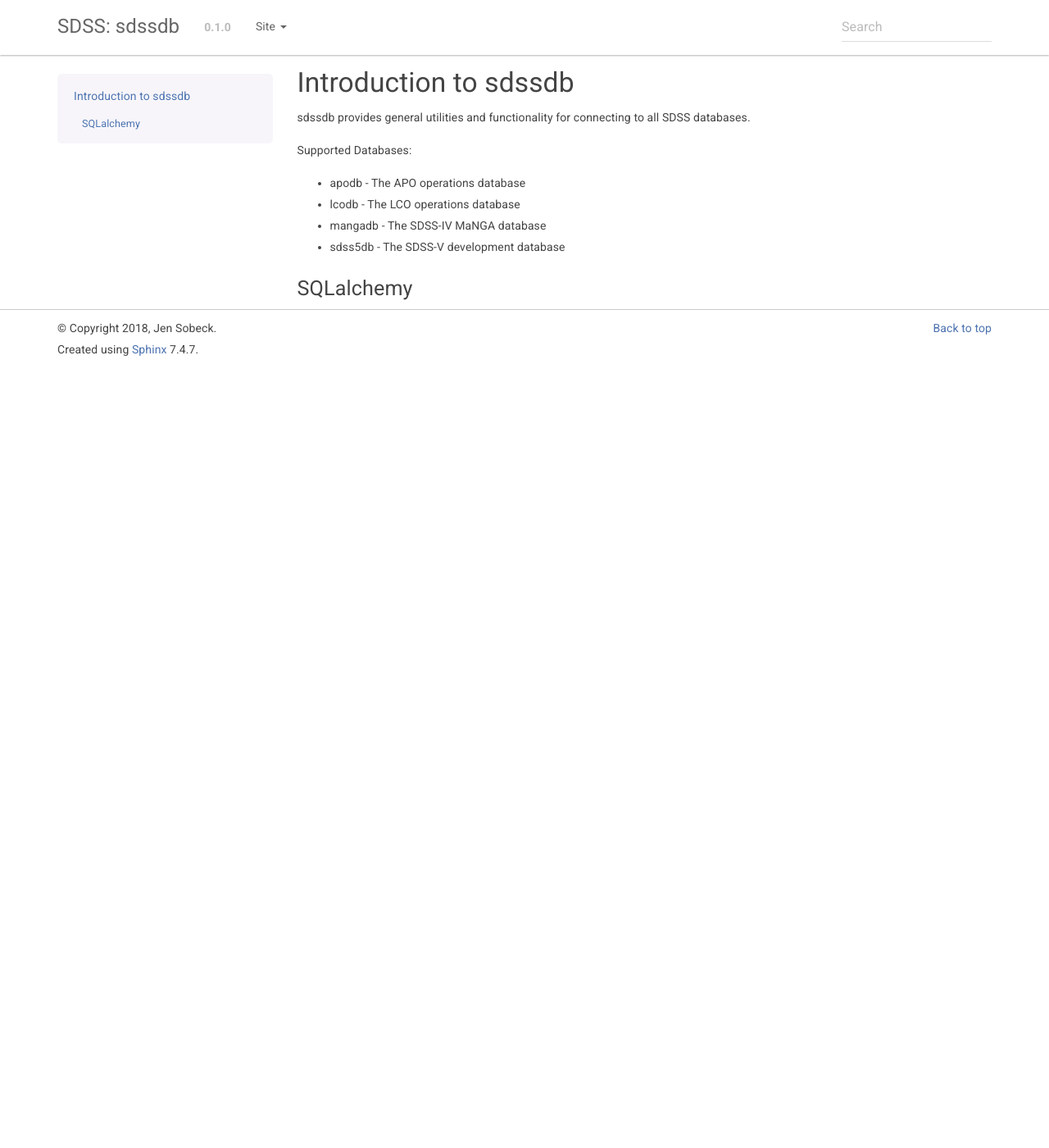
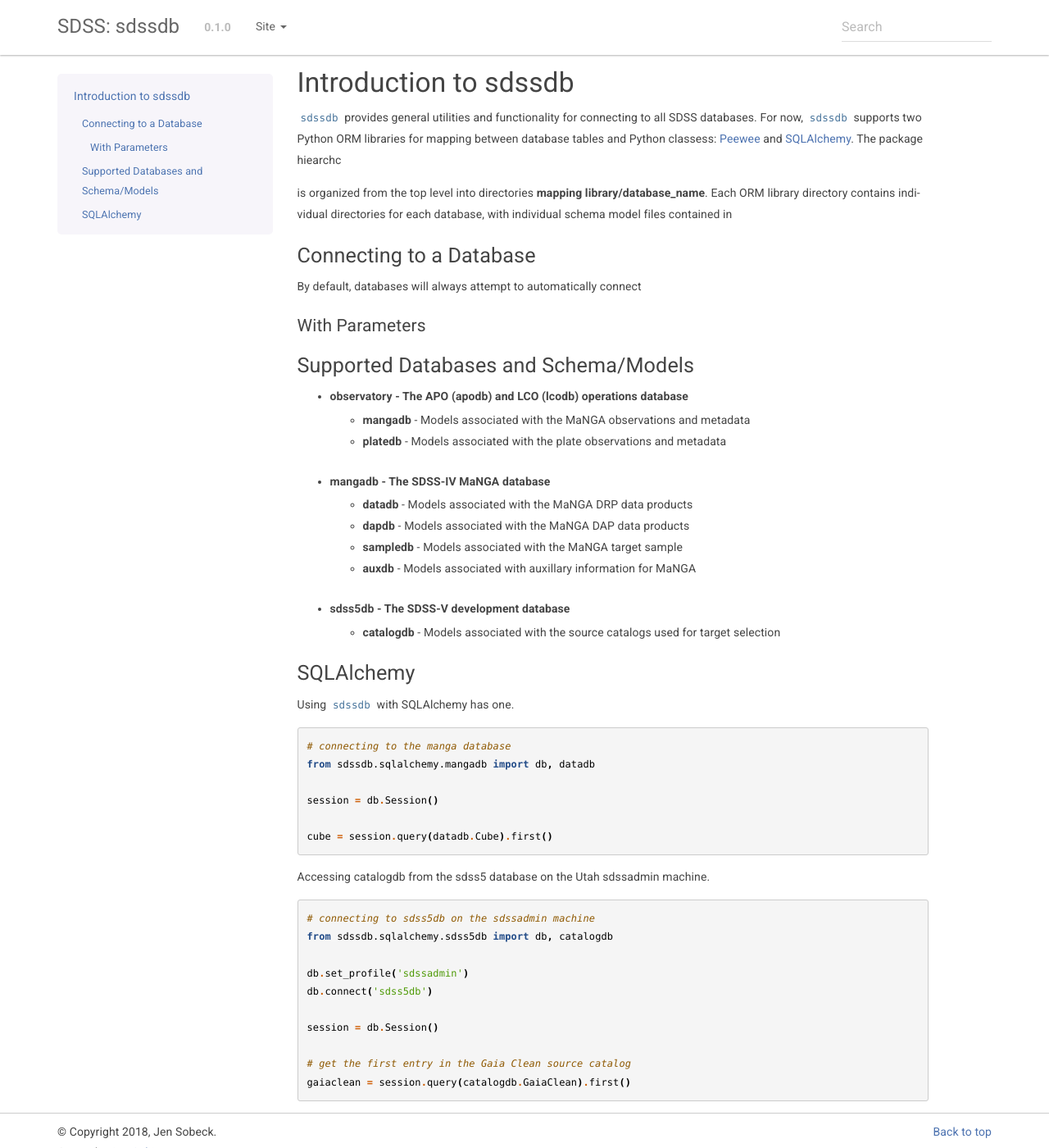
Before and after one commit to sdss/sdssdb, a Sphinx documentation site: the page built from docs/sphinx/intro.rst, in a window 1280 px wide and 1400 px high. Shown: the whole window at 82% size. Built offline with Sphinx 7.4.7, drawn with Linux system fonts in a browser that asks for light colours; the version number is read from the project's files by our own code.

```diff
--- a/docs/sphinx/index.rst
+++ b/docs/sphinx/index.rst
@@ -12,9 +12,7 @@
 Introduction
 ------------
 
-A description of the package can go here.
-
-* :ref:`What's new in sdssdb? <CHANGELOG>`
+* :ref:`What's new in sdssdb? <sdssdb-changelog>`
 * :ref:`Introduction to sdssdb <intro>`
 
 Reference
--- a/docs/sphinx/intro.rst
+++ b/docs/sphinx/intro.rst
@@ -4,16 +4,63 @@
 Introduction to sdssdb
 ===============================
 
-sdssdb provides general utilities and functionality for connecting to all SDSS databases.
+``sdssdb`` provides general utilities and functionality for connecting to all SDSS databases.  For now, ``sdssdb`` supports two Python ORM libraries for mapping between database tables and Python classess:  `Peewee <http://docs.peewee-orm.com/en/latest/>`_ and `SQLAlchemy <https://www.sqlalchemy.org/>`_.  The package hiearchc
+
+is organized from the top level into directories **mapping library/database_name**.  Each ORM library directory contains individual directories for each database, with individual schema model files contained in
+
+Connecting to a Database
+------------------------
+
+By default, databases will always attempt to automatically connect
+
+With Parameters
+^^^^^^^^^^^^^^^
 
 
-Supported Databases:
+Supported Databases and Schema/Models
+-------------------------------------
 
-* apodb -  The APO operations database
-* lcodb - The LCO operations database
-* mangadb - The SDSS-IV MaNGA database
-* sdss5db - The SDSS-V development database
+* **observatory** -  The APO (apodb) and LCO (lcodb) operations database
+    * **mangadb** - Models associated with the MaNGA observations and metadata
+    * **platedb** - Models associated with the plate observations and metadata
+
+* **mangadb** - The SDSS-IV MaNGA database
+    * **datadb** - Models associated with the MaNGA DRP data products
+    * **dapdb** - Models associated with the MaNGA DAP data products
+    * **sampledb** - Models associated with the MaNGA target sample
+    * **auxdb** - Models associated with auxillary information for MaNGA
+
+* **sdss5db** - The SDSS-V development database
+    * **catalogdb** - Models associated with the source catalogs used for target selection
 
 
-SQLalchemy
+
+
+SQLAlchemy
 ----------
+
+Using ``sdssdb`` with SQLAlchemy has one.
+
+::
+
+    # connecting to the manga database
+    from sdssdb.sqlalchemy.mangadb import db, datadb
+
+    session = db.Session()
+
+    cube = session.query(datadb.Cube).first()
+
+Accessing catalogdb from the sdss5 database on the Utah sdssadmin machine.
+
+::
+
+    # connecting to sdss5db on the sdssadmin machine
+    from sdssdb.sqlalchemy.sdss5db import db, catalogdb
+
+    db.set_profile('sdssadmin')
+    db.connect('sdss5db')
+
+    session = db.Session()
+
+    # get the first entry in the Gaia Clean source catalog
+    gaiaclean = session.query(catalogdb.GaiaClean).first()
```
Also changed, not shown: 1 other file.
